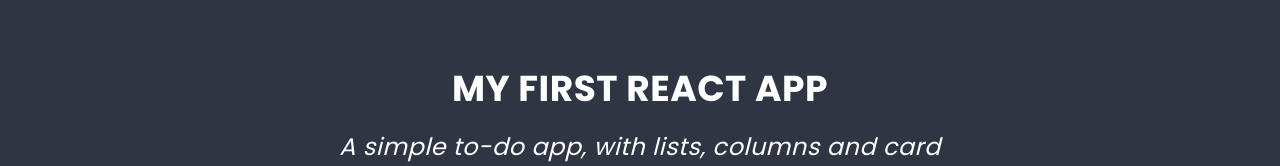
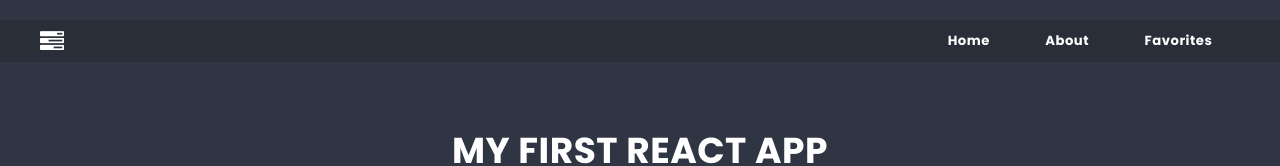
Before and after one commit to martaqh/first-react-app, a React (Create React App) app: page / in a window 1280 px wide. Shown: the top 166 px of the page. Built offline with nearby package versions, Linux system fonts and the light colour scheme.

Commit message:
Add NavBar component

```diff
--- a/src/App.js
+++ b/src/App.js
@@ -2,14 +2,19 @@ import Hero from './components/Hero/Hero'
 import SearchForm from './components/SearchForm/SearchForm'
 import List from './components/List/List'
 import Container from './components/Container/Container';
+import NavBar from './components/NavBar/NavBar';
 
 const App = () => {
   return (
-      <Container>
+      <main>
+        <NavBar />
+        <Container>
         <Hero />
         <SearchForm />
         <List />
       </Container>
+      </main>
+
   );
 };
 
--- /dev/null
+++ b/src/components/NavBar/NavBar.js
@@ -0,0 +1,35 @@
+import styles from './NavBar.module.scss';
+import Container from '../Container/Container';
+
+
+const NavBar = () => {
+    return (
+      <nav className={styles.navbar}>
+        <Container className={styles.nav__container}>
+          <div className={styles.nav__wrapper}>
+            <div className={styles.nav__icon}>
+                <a href="/"><i class="fa fa-tasks"></i></a>
+            </div>
+            <div className={styles.nav__menu}>
+            <ul>
+                <li>
+                <a href="/Home">Home</a>
+                </li>
+                <li>
+                <a href="/About">About</a>
+                </li>
+                <li>
+                <a href="/Favorites">Favorites</a>
+                </li>
+            </ul>
+            </div>
+          </div>
+
+
+        </Container>
+      </nav>
+
+    )
+}
+
+export default NavBar;
--- /dev/null
+++ b/src/components/NavBar/NavBar.module.scss
@@ -0,0 +1,41 @@
+@import '../../styles/settings.scss';
+
+.navbar {
+    background-color: darken($color-dark, 3%);
+
+    a {
+        color: white;
+        font-weight: 700;
+        text-decoration: none;
+    }
+
+}
+
+.nav__wrapper {
+    display: flex;
+    justify-content: space-between;
+    width: 100%;
+
+}
+
+.nav__menu {
+    width: 30%;
+    ul {
+    display: flex;
+    justify-content: space-around;
+    list-style: none;
+    }
+}
+
+.nav__icon {
+
+    font-size: 24px;
+    position: relative;
+
+    i {
+        position: absolute;
+        top: 50%;
+        transform: translateY(-50%);
+
+    }
+}
```
